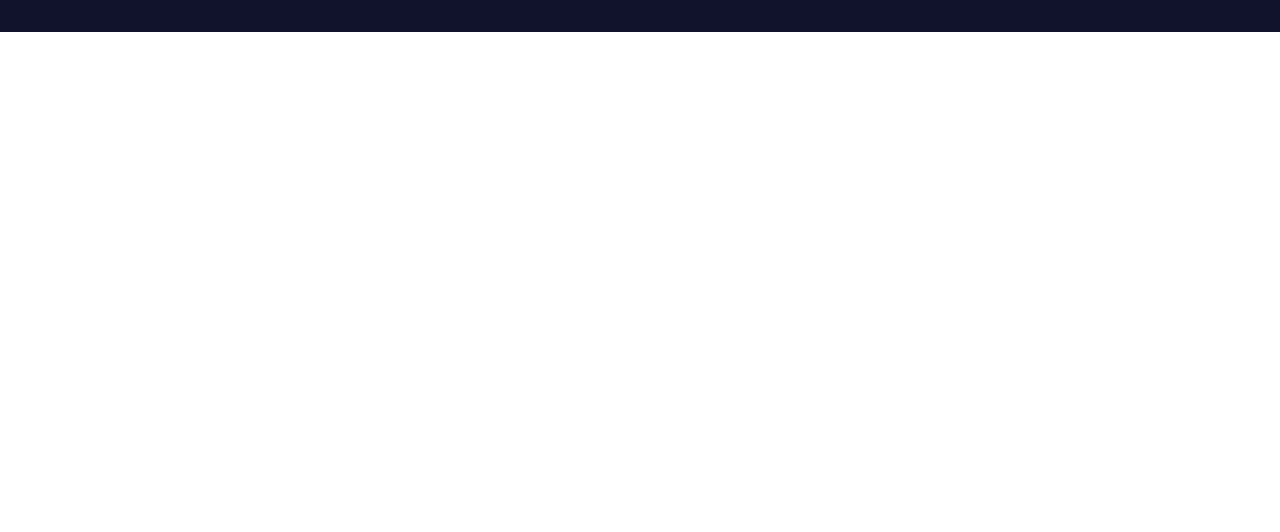
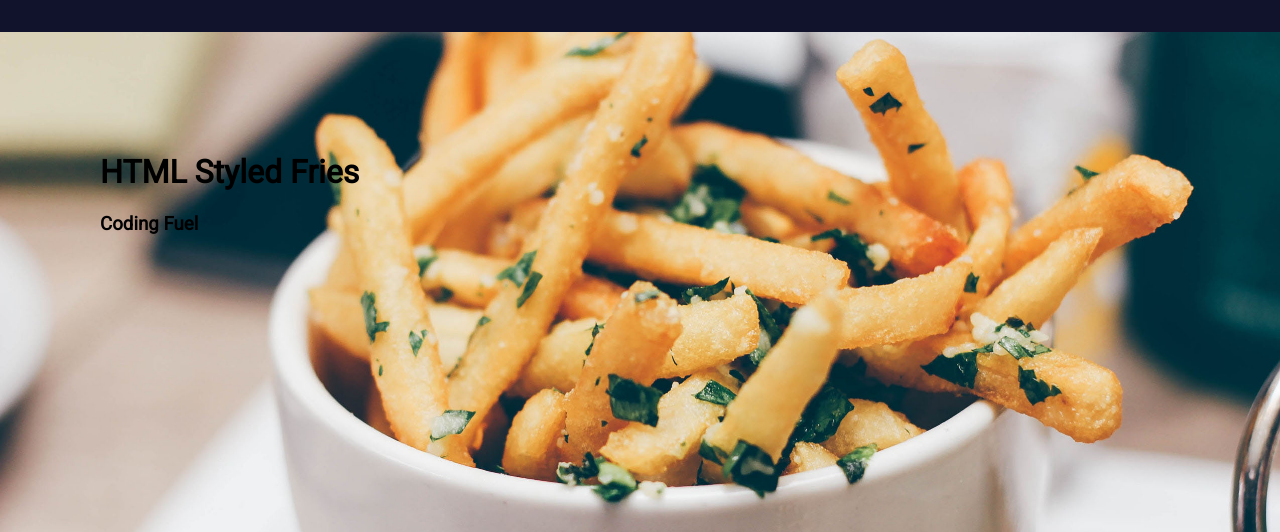
Before and after one commit to ErickLandaverry/Fantastic-Fries-Restaurant, a plain HTML site: page index.html in a window 1280 px wide. Shown: the part 278-810 px from the top of the page. Drawn offline with Linux system fonts and the light colour scheme.

Commit message:
Implemented the Parallax Scrolling Feature using HTML and CSS.

```diff
--- a/index.html
+++ b/index.html
@@ -11,6 +11,7 @@
     <link rel="stylesheet" href="https://use.fontawesome.com/releases/v5.7.2/css/all.css" integrity="sha384-fnmOCqbTlWIlj8LyTjo7mOUStjsKC4pOpQbqyi7RrhN7udi9RwhKkMHpvLbHG9Sr" crossorigin="anonymous">
     <link rel="stylesheet" href="styles/common.css">
     <link rel="stylesheet" href="styles/nav.css">
+    <link rel="stylesheet" href="styles/homepage.css">
 
 </head>
 <body>
@@ -75,5 +76,15 @@
             </div>
         </div>
     </div>
+
+    <div class="hero-section">
+        <div class="top-heading">
+            <h1>HTML Styled Fries</h1>
+        </div>
+
+        <div class="top-heading">
+            <h3>Coding Fuel</h3>
+        </div>
+    </div>
 </body>
 </html>
--- /dev/null
+++ b/styles/homepage.css
@@ -0,0 +1,11 @@
+/* Hero Section Styles */
+
+.hero-section {
+    background-image: url(../images/backgrounds/fries-hero-bg.jpg);
+    padding: 100px;
+    height: 300px;
+    background-attachment: fixed;
+    background-position: center;
+    background-repeat: no-repeat;
+    background-size: cover;
+}
```
Also changed, not shown: images/backgrounds/fries-hero-bg.jpg (added).
